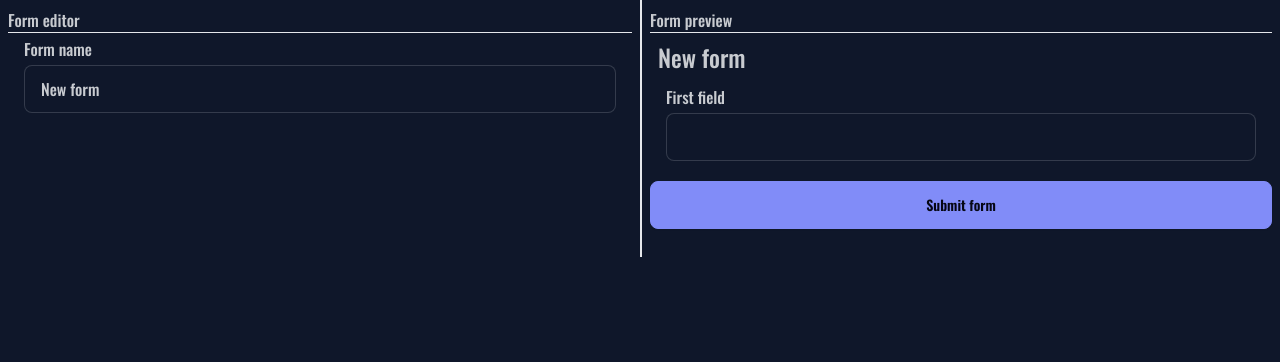
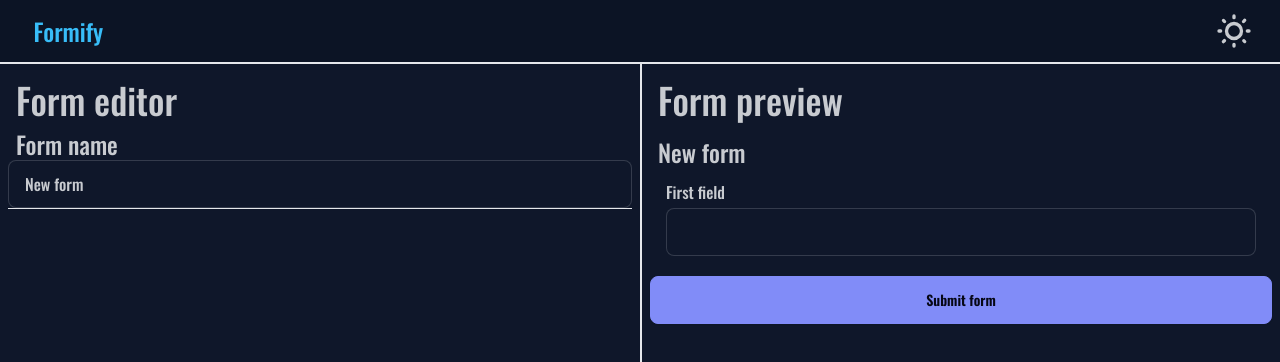
Before and after one commit to techbabette/ReactJSONForm, a React (Vite) app: page /form/new in a window 1280 px wide. Shown: the top 362 px of the page. Built offline with nearby package versions, Linux system fonts and the light colour scheme.

Commit message:
[FEAT] Additioanl form editor styling

```diff
--- a/src/FormComplete.jsx
+++ b/src/FormComplete.jsx
@@ -51,8 +51,8 @@ function FormComplete(props){
     }
 
     return (
-    <div className="w-full">
-        <h1 className="p-2 text-2xl">{form.formName}</h1>
+    <div className={'w-full ' + props.className}>
+        <h1 className="p-2 text-2xl">{form.formName ? form.formName : "Form name goes here"}</h1>
         <FormInputs form={form} errors={formErrors} value={formValue} onChange={handleChange}/>
         <button type="button" className="btn btn-secondary w-full px-2 my-5" onClick={handleSubmit}>Submit form</button>
     </div>
--- a/src/PageForm.jsx
+++ b/src/PageForm.jsx
@@ -60,7 +60,7 @@ function PageForm() {
     <>
     <NavBar links={links}/>
 
-    <div className='w-11/12 md:w-6/12 mx-auto'>
+    <div className='w-11/12 md:w-6/12 mx-auto solo-page flex justify-center items-center'>
       <FormComplete form={formJSON} onSubmit={helloWorld}/>
     </div>
     </>
--- a/src/PageFormNew.jsx
+++ b/src/PageFormNew.jsx
@@ -1,6 +1,8 @@
 import FormComplete from "./FormComplete";
 import FormInputsItem from "./FormInputsItem";
 import { useState } from "react";
+import NavBar from "./NavBar";
+import InputAdaptable from "./InputAdaptable";
 function PageFormNew(){
     let [form, setForm] = new useState(
         {
@@ -30,18 +32,21 @@ function PageFormNew(){
     }
 
     return (
-        <div className="flex flex-row">
-        <div className="w-full md:w-1/2 p-2">
-            <h2>Form editor</h2>
-            <hr />
-            <FormInputsItem type="text" label="Form name" onChange={changeName} value={form.formName}/>
+        <>
+        <NavBar/>
+        <div className="flex flex-col md:flex-row">
+        <div className="w-full md:w-1/2 p-2 solo-page">
+            <h2 className="text-4xl p-2">Form editor</h2>
+            <label htmlFor="formNameInput" className="text-2xl p-2">Form name</label>
+            <InputAdaptable id="formNameInput" className="w-full" type="text" onChange={changeName} value={form.formName}/>
+            <hr/>
         </div>
-        <div className="w-full md:w-1/2 border-l-2 p-2">
-            <h2>Form preview</h2>
-            <hr />
+        <div className="w-full md:w-1/2 border-t-2 md:border-t-0 md:border-l-2 p-2 solo-page">
+            <h2 className="text-4xl p-2">Form preview</h2>
             <FormComplete form={form} onSubmit={dummySubmit}/>
         </div>
         </div>
+        </>
     )
 }
 
```
